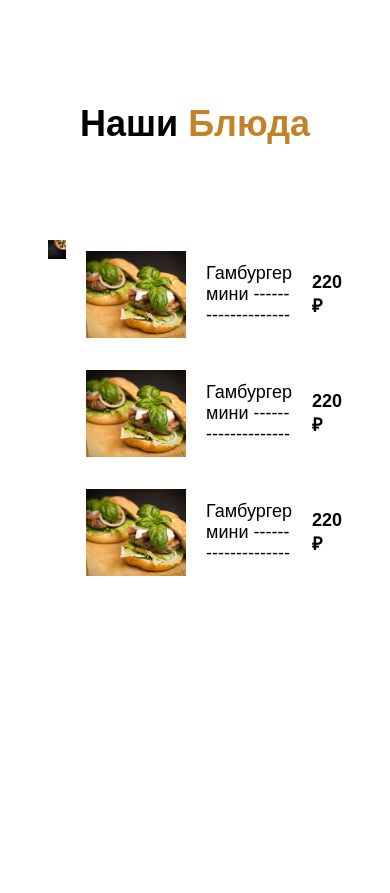
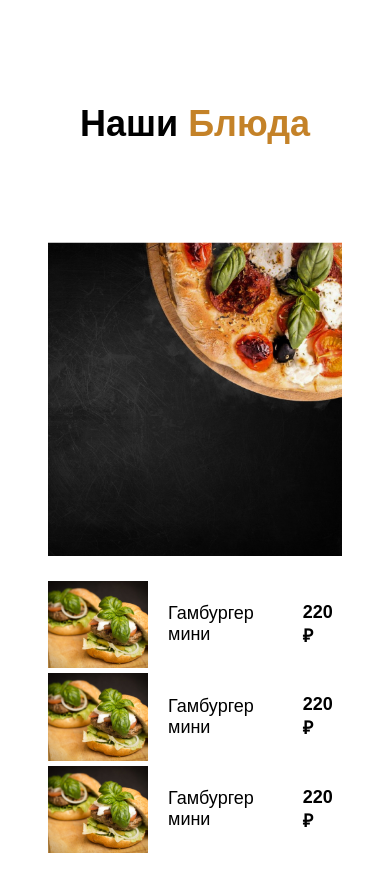
Before and after one commit to oTTeMuCt/DjangoProject, a Django app: template backend/app/menu/templates/dishes.html in a window 390 px wide. Shown: the part 575-1468 px from the top of the page. Before the commit the page ends 1151 px from the top, so only its background shows below. Run offline with Django 5.2, Linux system fonts and the light colour scheme; the template is opened without the code that fills it, so the values that code supplies are empty; parts of the project's set-up code (start-up, migrations or seed data) failed here and were passed over.

Commit message:
banner media

```diff
--- a/backend/app/menu/templates/dishes.html
+++ b/backend/app/menu/templates/dishes.html
@@ -11,7 +11,6 @@
     .menu-section {
         position: relative;
         top: 600px;
-        max-width: 1200px;
         padding: 40px;
         text-align: center;
     }
@@ -37,7 +36,6 @@
         position: relative;
         top: -5px;
         width: 100%;
-        max-width: 410px;
     }
 
     .dish-list {
@@ -69,6 +67,27 @@
         font-weight: bold;
         color: #000;
     }
+    @media (max-width: 1000px) {
+        .desh {
+            display: none;
+           }
+    }
+    @media (max-width: 768px) {
+        .menu-container {
+            flex-direction: column;
+        }
+       .dish-list {
+        gap: 10px;
+       }
+    }
+    @media (max-width: 480px) {
+        .menu-container {
+            flex-direction: column;
+        }
+       .dish-list {
+        gap: 5px;
+       }
+    }
 
 </style>
 <div class="menu-section-wrapper">
@@ -81,17 +100,17 @@
             <div class="dish-list">
                 <div class="dish-item">
                     <img src="{% static 'imgs/mini-burger.png' %}" alt="">
-                    <p>Гамбургер мини --------------------</p>
+                    <p>Гамбургер мини <span class="desh">--------------------</span> </p>
                     <span class="price">220 ₽</span>
                 </div>
                 <div class="dish-item">
                     <img src="{% static 'imgs/mini-burger.png' %}" alt="">
-                    <p>Гамбургер мини --------------------</p>
+                    <p>Гамбургер мини <span class="desh">--------------------</span></p>
                     <span class="price">220 ₽</span>
                 </div>
                 <div class="dish-item">
                     <img src="{% static 'imgs/mini-burger.png' %}" alt="">
-                    <p>Гамбургер мини --------------------</p>
+                    <p>Гамбургер мини <span class="desh">--------------------</span></p>
                     <span class="price">220 ₽</span>
                 </div>
             </div>
```
